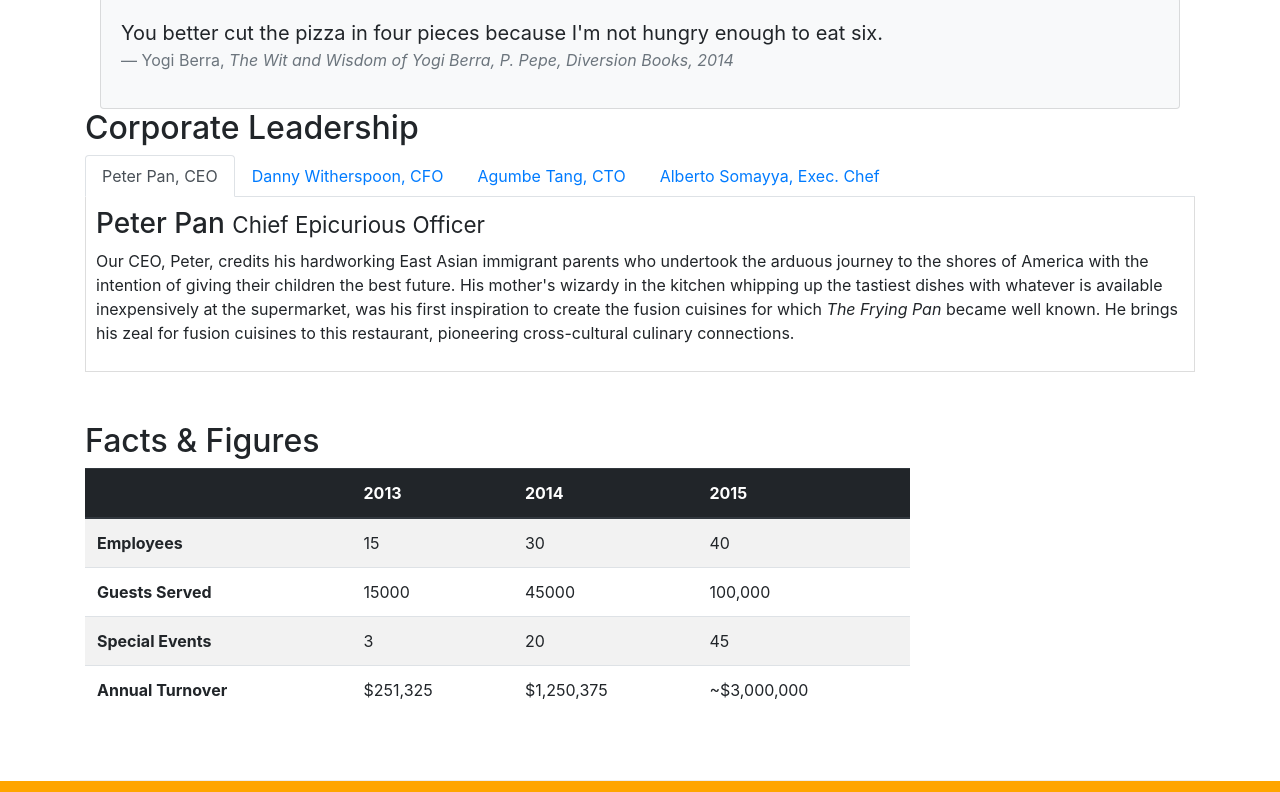
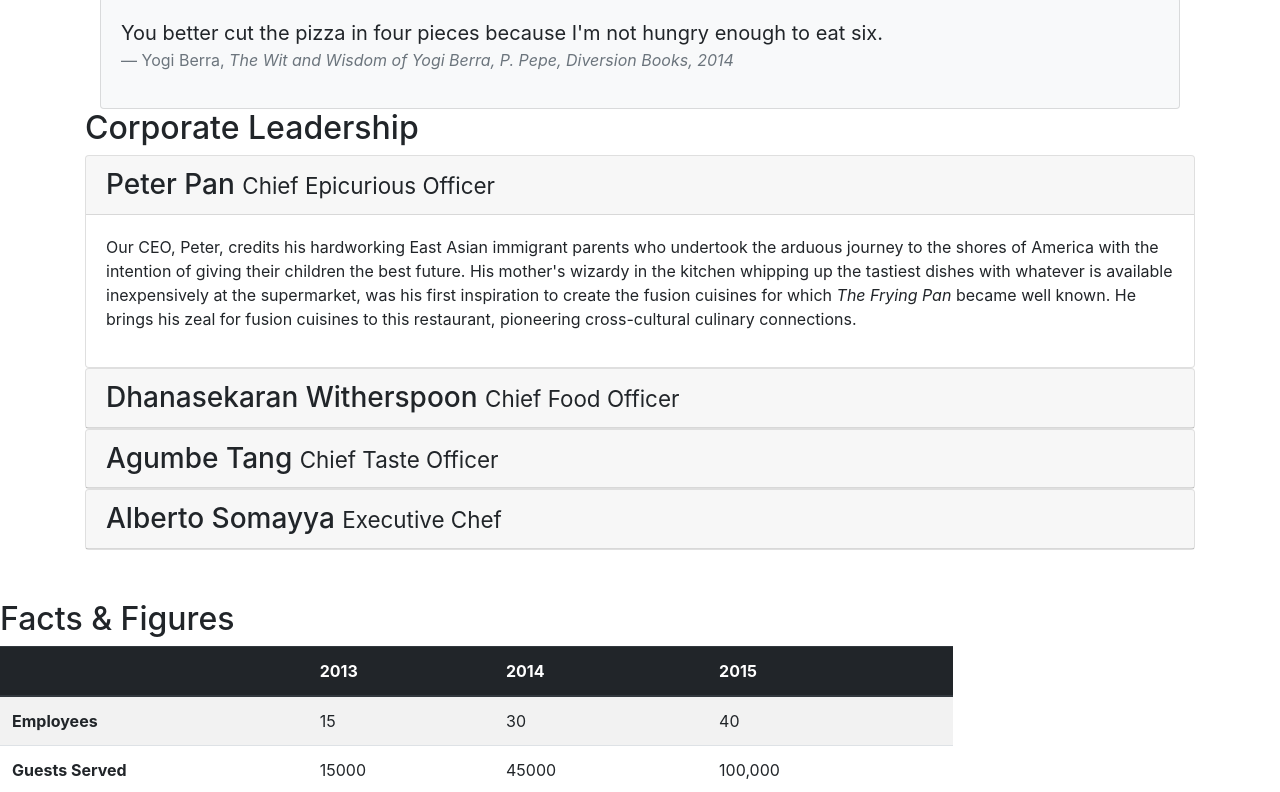
Before and after one commit to adrianosvaldomartinez/bootstraplearning, a website: page aboutus.html in a window 1280 px wide. Shown: the part 762-1554 px from the top of the page. Drawn offline with nearby package versions, Linux system fonts and the light colour scheme.

Commit message:
accordion

```diff
--- a/aboutus.html
+++ b/aboutus.html
@@ -101,7 +101,7 @@
         <div>
             <div>
                 <h2>Corporate Leadership</h2>
-                <ul class="nav nav-tabs">
+                <!-- <ul >
                     <li class="nav-item">
                       <a class="nav-link active" href="#peter"
                         role="tab" data-toggle="tab">Peter Pan, CEO</a>
@@ -118,16 +118,77 @@
                       <a class="nav-link" href="#alberto" role="tab"
                         data-toggle="tab">Alberto Somayya, Exec. Chef</a>
                     </li>
-                </ul>
+                </ul> -->
 
-                <div class="tab-content">
-                    <div role="tabpanel" class="tab-pane fade show active" id="peter">
+                <div id="accordion">
+
+                    <!-- <div role="tabpanel" class="tab-pane fade show active" id="peter">
                         <h3>Peter Pan <small>Chief Epicurious Officer</small></h3>
                         <div class="d-none d-sm-block" >
                             <p>Our CEO, Peter, credits his hardworking East Asian immigrant parents who undertook the arduous journey to the shores of America with the intention of giving their children the best future. His mother's wizardy in the kitchen whipping up the tastiest dishes with whatever is available inexpensively at the supermarket, was his first inspiration to create the fusion cuisines for which <em>The Frying Pan</em> became well known. He brings his zeal for fusion cuisines to this restaurant, pioneering cross-cultural culinary connections.</p>
                         </div>
                     </div>
-                    <div role="tabpanel" class="tab-pane fade show" id="danny">
+                     -->
+                    <div class="card">
+                        <div class="card-header" role="tab" id="peterhead">
+                        <h3 class="mb-0">
+                            <a data-toggle="collapse" data-target="#peter">
+                            Peter Pan <small>Chief Epicurious Officer</small>
+                            </a>
+                        </h3>
+                        </div>
+                        <div class="collapse show" id="peter" data-parent="#accordion">
+                            <div class="card-body">
+                                <p class="d-none d-sm-block">Our CEO, Peter, credits his hardworking East Asian immigrant parents who undertook the arduous journey to the shores of America with the intention of giving their children the best future. His mother's wizardy in the kitchen whipping up the tastiest dishes with whatever is available inexpensively at the supermarket, was his first inspiration to create the fusion cuisines for which <em>The Frying Pan</em> became well known. He brings his zeal for fusion cuisines to this restaurant, pioneering cross-cultural culinary connections.</p>
+                            </div>
+                        </div>
+                    </div>
+                     <div class="card">
+                            <div class="card-header" role="tab" id="dannyhead">
+                            <h3 class="mb-0">
+                                <a class="collapsed" data-toggle="collapse" data-target="#danny">
+                                Dhanasekaran Witherspoon <small>Chief Food Officer</small>
+                                </a>
+                            </h3>
+                        </div>
+                        <div class="collapse" id="danny" data-parent="#accordion">
+                            <div class="card-body">
+                                <p class="d-none d-sm-block">Our CFO, Danny, as he is affectionately referred to by his colleagues, comes from a long established family tradition in farming and produce. His experiences growing up on a farm in the Australian outback gave him great appreciation for varieties of food sources. As he puts it in his own words, <em>Everything that runs, wins, and everything that stays, pays!</em></em></p>
+                            </div>
+                        </div>
+                    </div>
+                    <div class="card">
+                            <div class="card-header" role="tab" id="agumbehead">
+                            <h3 class="mb-0">
+                                <a class="collapsed" data-toggle="collapse" data-target="#agumbe">
+                                Agumbe Tang <small>Chief Taste Officer</small>
+                                </a>
+                            </h3>
+                        </div>
+                        <div class="collapse" id="agumbe" data-parent="#accordion">
+                            <div class="card-body">
+                                <p class="d-none d-sm-block">Blessed with the most discerning gustatory sense, Agumbe, our CTO, personally ensures that every dish that we serve meets his exacting tastes. Our chefs dread the tongue lashing that ensues if their dish does not meet his exacting standards. He lives by his motto, <em>You click only if you survive my lick.</em></p>
+                            </div>
+                        </div>
+                    </div>
+                    <div class="card">
+                            <div class="card-header" role="tab" id="albertohead">
+                            <h3 class="mb-0">
+                                <a class="collapsed" data-toggle="collapse" data-target="#alberto">
+                                Alberto Somayya <small>Executive Chef</small>
+                                </a>
+                            </h3>
+                        </div>
+                        <div class="collapse" id="alberto" data-parent="#accordion">
+                            <div class="card-body">
+                                <p class="d-none d-sm-block">Award winning three-star Michelin chef with wide International experience having worked closely with whos-who in the culinary world, he specializes in creating mouthwatering Indo-Italian fusion experiences. He says, <em>Put together the cuisines from the two craziest cultures, and you get a winning hit! Amma Mia!</em></em></p>
+                            </div>
+                        </div>
+                    </div>
+
+
+
+                    <!-- <div role="tabpanel" class="tab-pane fade show" id="danny">
                             <h3>Dhanasekaran Witherspoon <small>Chief Food Officer</small></h3>
                         <div class="d-none d-sm-block">
                             <p>Our CFO, Danny, as he is affectionately referred to by his colleagues, comes from a long established family tradition in farming and produce. His experiences growing up on a farm in the Australian outback gave him great appreciation for varieties of food sources. As he puts it in his own words, <em>Everything that runs, wins, and everything that stays, pays!</em></p>
@@ -143,7 +204,7 @@
                             <h3>Alberto Somayya <small>Executive Chef</small></h3>
                         <div class="d-none d-sm-block">
                             <p>Award winning three-star Michelin chef with wide International experience having worked closely with whos-who in the culinary world, he specializes in creating mouthwatering Indo-Italian fusion experiences. He says, <em>Put together the cuisines from the two craziest cultures, and you get a winning hit! Amma Mia!</em></p>
-                        </div>
+                        </div> -->
                     </div>
                     </div>
                 </div>
```
